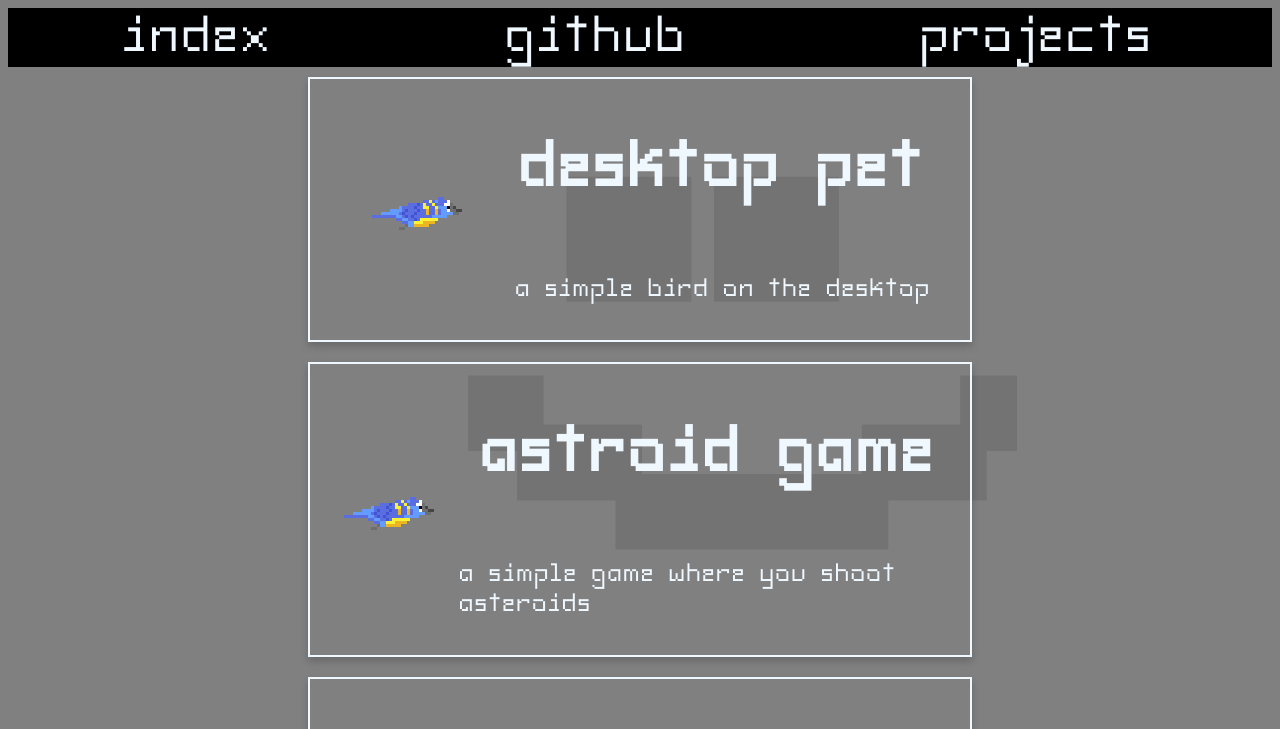
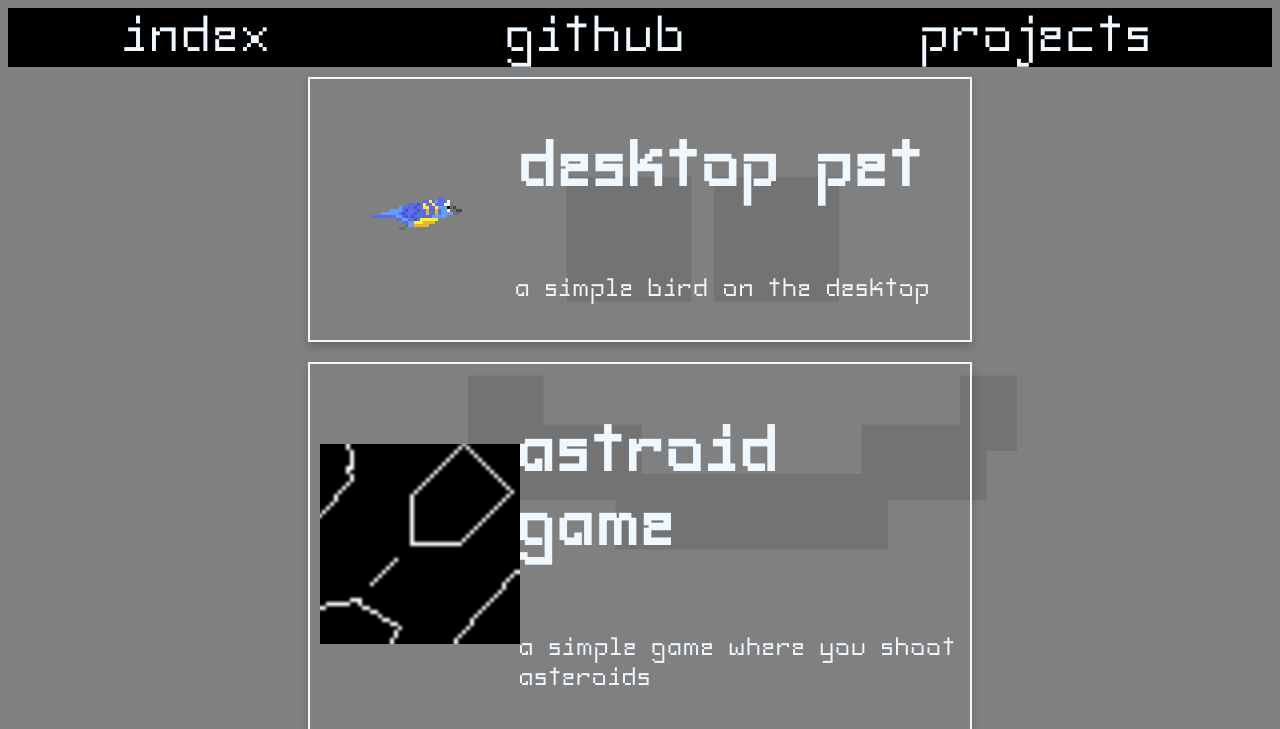
Before and after one commit to niels1020/niels1020.github.io, a plain HTML site: page static/projects.html in a window 1280 px wide. Shown: the top 729 px of the page. Drawn offline with Linux system fonts and the light colour scheme.

Commit message:
addded a picture for astroid game

```diff
--- a/static/projects.html
+++ b/static/projects.html
@@ -27,7 +27,7 @@
       </div>
       <div class="frame_horizontal">
         <div>
-          <img src="assets/desktop_pet.png" alt="a picture of it in action">
+          <img src="assets/astroid.png" alt="a picture of it in action">
         </div>
         <div class="vertical">
           <h1><a
```
Also changed, not shown: static/assets/astroid.png (added).
